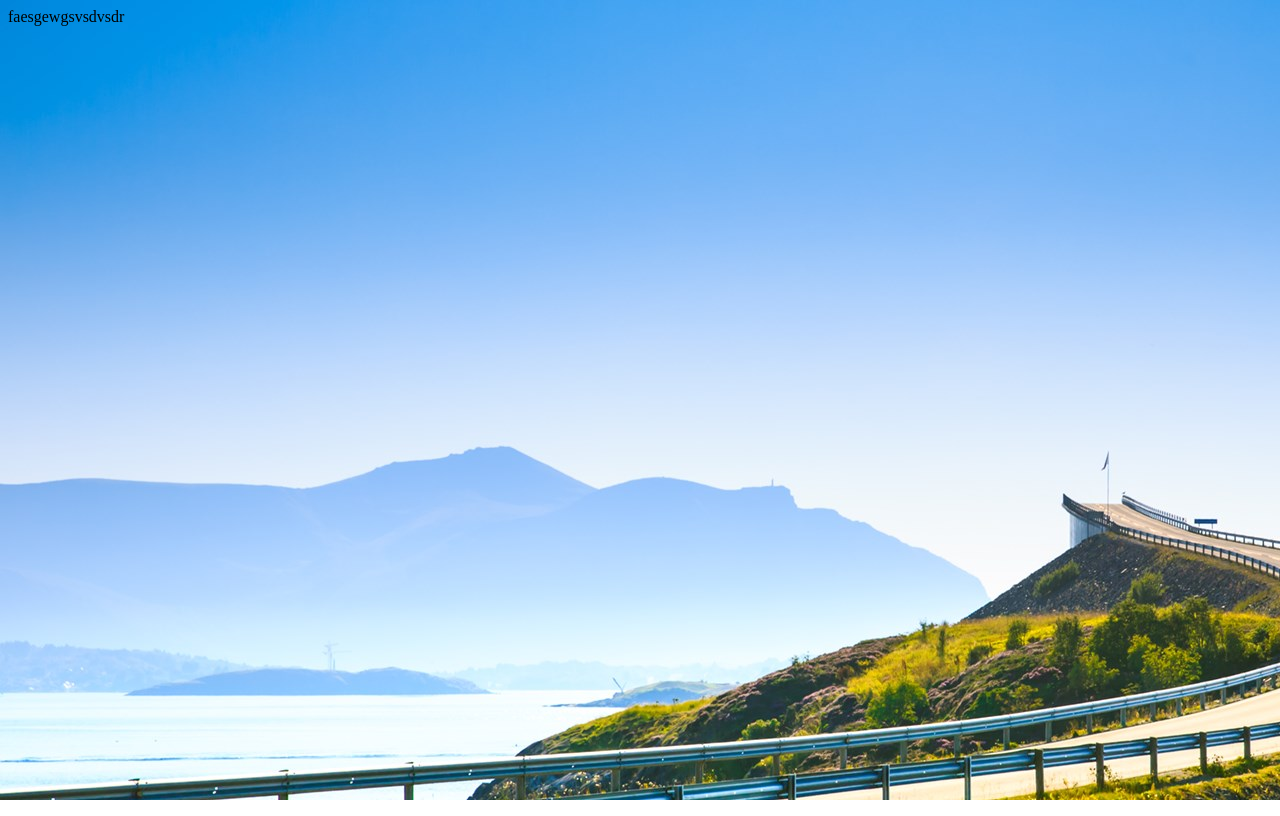
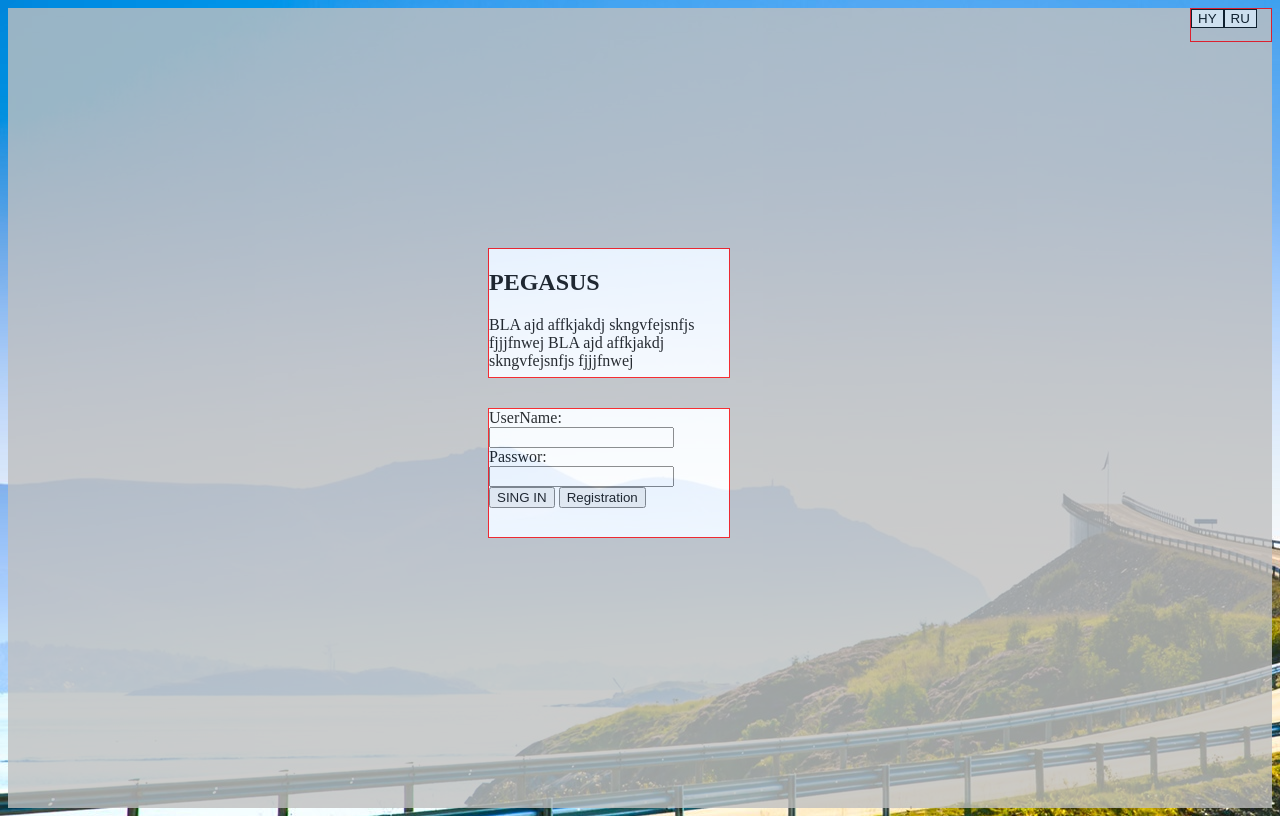
Before and after one commit to xchoalmas/NewSyte, a plain HTML site: page index.html in a window 1280 px wide. Drawn offline with Linux system fonts and the light colour scheme.

Commit message:
chenged index.html and style.css

```diff
--- a/css/style.css
+++ b/css/style.css
@@ -1,3 +1,49 @@
 body {
   background-image: url('../img/road.jpg');
+  z-index: 1;
 }
+
+.conte {
+  z-index: 2;
+  width: auto;
+  height: 100vh;
+  background-color: silver;
+  opacity: 0.8;
+
+}
+
+.windowSmall {
+  width: 5em;
+  height: 2em;
+  border: 1px solid red;
+  float: right;
+
+}
+
+#hybut, #rubut {
+  float: left;
+  border: 1px solid black;
+  height: 2em-2px;
+  width: 50%-2px;
+}
+
+.info {
+  border: 1px solid red;
+  height: 8em;
+  width: 15em;
+  margin-top: 15em;
+  margin-left: 30em;
+  position: absolute;
+  background-color: white;
+
+}
+
+.autriz {
+  border: 1px solid red;
+  height: 8em;
+  width: 15em;
+  margin-top: 25em;
+  margin-left: 30em;
+  position: absolute;
+  background-color: white;
+}
--- a/index.html
+++ b/index.html
@@ -8,6 +8,25 @@
     <title>newSyte</title>
   </head>
   <body>
-    <div class="abc">faesgewgsvsdvsdr</div>
+    <div class="conte">
+      <div class="windowSmall">
+        <input type="button" name="leng" id="hybut" value="HY">
+        <input type="button" name="leng" id="rubut" value="RU">
+
+      </div>
+      <div class="info">
+        <h2>PEGASUS</h2>
+        <p>BLA ajd affkjakdj skngvfejsnfjs fjjjfnwej BLA ajd affkjakdj skngvfejsnfjs fjjjfnwej</p>
+
+      </div>
+      <div class="autriz">
+        UserName:<input type="text" id="username" >
+        Passwor:<input type="password" id="password">
+        <input type="button" id="singin" name="sing in" value="SING IN">
+        <input type="button" name="Reg" id="reg" value="Registration">
+
+
+      </div>
+    </div>
   </body>
 </html>
```
